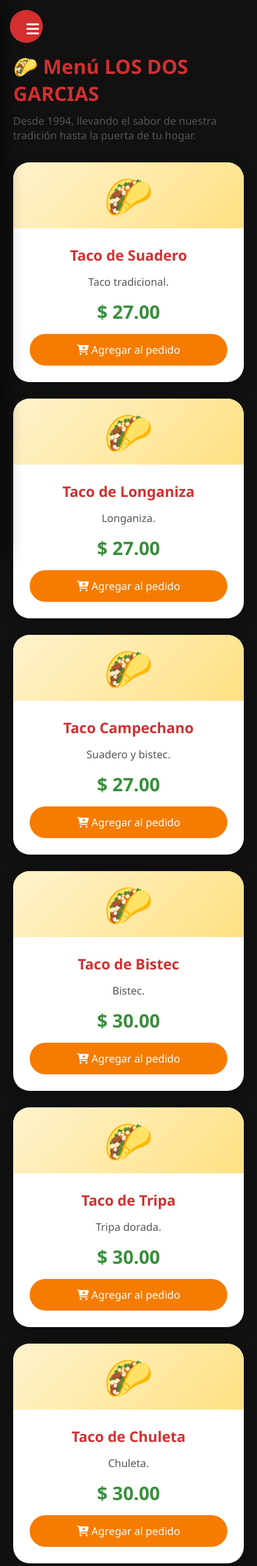
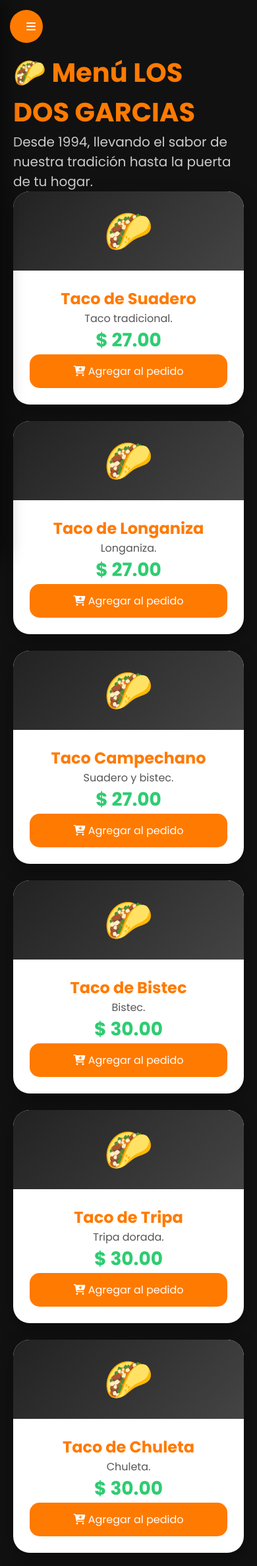
Before and after one commit to emiliogarcianmms-ship-it/los-dos-garcias, a Flask app: page /menu in a window 390 px wide. Shown: the top 2373 px of the page at 66% size. Run offline with Flask 3, Linux system fonts and the light colour scheme; data comes from the database, SQL or seed files in the repository; data that the repository does not hold is empty; some libraries are stand-ins or nearby versions.

Commit message:
Update estilos.css

```diff
--- a/static/css/estilos.css
+++ b/static/css/estilos.css
@@ -1,6 +1,34 @@
 /* =====================================
    LOS DOS GARCIAS
-   DISEÑO GENERAL RESPONSIVE
+   DISEÑO MODERNO DARK
+===================================== */
+
+
+/* VARIABLES */
+
+:root{
+
+    --negro:#0F0F0F;
+    --fondo:#111111;
+    --gris:#1A1A1A;
+    --gris2:#262626;
+
+    --blanco:#FFFFFF;
+    --texto:#222222;
+    --texto-gris:#666666;
+
+    --naranja:#FF7A00;
+    --amarillo:#FFC107;
+    --rojo:#E53935;
+    --verde:#2ECC71;
+    --azul:#2196F3;
+
+}
+
+
+
+/* =====================================
+   GENERAL
 ===================================== */
 
 
@@ -9,20 +37,33 @@
     margin:0;
     padding:0;
     box-sizing:border-box;
-    font-family:'Segoe UI',sans-serif;
+
+    font-family:'Poppins',sans-serif;
 
 }
 
 
+
 body{
 
-    background:#111111;
+    background:var(--fondo);
 
-    color:#F5F5F5;
-
-    font-family:'Poppins',sans-serif;
+    color:var(--texto);
 
 }
+
+
+
+a{
+
+    text-decoration:none;
+
+}
+
+
+
+
+
 /* =====================================
    MENU LATERAL
 ===================================== */
@@ -265,8 +326,31 @@ body{
 
 
 
+h1,
+h2,
+h3,
+h4{
+
+    color:#222;
+
+}
+
+
+
+
+
+p{
+
+    color:#444;
+
+}
+
+
+
+
+
 /* =====================================
-   BOTON MENU CELULAR
+   BOTON MOVIL
 ===================================== */
 
 
@@ -289,7 +373,8 @@ body{
 button{
 
 
-    background:#388e3c;
+    background:var(--naranja);
+
 
     color:white;
 
@@ -300,7 +385,7 @@ button{
     padding:13px 25px;
 
 
-    border-radius:30px;
+    border-radius:15px;
 
 
     cursor:pointer;
@@ -338,23 +423,24 @@ button:hover{
 
 .menu-header{
 
+
     text-align:center;
 
 }
 
 
 
+
+
 .titulo-menu{
 
 
-    color:#d32f2f;
+    color:var(--naranja);
 
     font-size:40px;
 
-    margin-bottom:10px;
+}
 
-
-}
 
 
 
@@ -362,12 +448,9 @@ button:hover{
 .subtitulo-menu{
 
 
-    color:#555;
+    color:#ccc;
 
     font-size:20px;
-
-    margin-bottom:30px;
-
 
 }
 
@@ -408,13 +491,15 @@ button:hover{
 
     box-shadow:
 
-    0 8px 20px rgba(0,0,0,.2);
+    0 8px 25px rgba(0,0,0,.35);
 
 
     transition:.3s;
 
 
 }
+
+
 
 
 
@@ -435,20 +521,20 @@ button:hover{
 
     text-align:center;
 
+}
 
-}
+
 
 
 
 .producto-info h2{
 
 
-    color:#d32f2f;
+    color:var(--naranja);
 
-    font-size:25px;
+}
 
 
-}
 
 
 
@@ -457,31 +543,29 @@ button:hover{
 
     color:#555;
 
-    margin:15px 0;
+}
 
 
-}
 
 
 
 .producto-info h3{
 
 
-    color:#388e3c;
+    color:var(--verde);
 
     font-size:28px;
 
-    margin:15px;
+}
 
 
-}
 
 
 
 .btn-carrito{
 
 
-    background:#f57c00;
+    background:var(--naranja);
 
 }
 
@@ -667,7 +744,110 @@ button:hover{
 
 
 /* =====================================
-   CELULARES
+   CANTIDADES
+===================================== */
+
+
+.cantidad-carrito{
+
+
+    display:flex;
+
+
+    justify-content:center;
+
+
+    align-items:center;
+
+
+    gap:20px;
+
+
+}
+
+
+
+
+
+.btn-cantidad{
+
+
+    width:45px;
+
+    height:45px;
+
+
+    padding:0;
+
+
+    background:var(--azul);
+
+
+}
+
+
+
+
+
+.cantidad-numero{
+
+
+    color:#222;
+
+    font-size:25px;
+
+    font-weight:bold;
+
+
+}
+
+
+
+
+
+/* =====================================
+   PRODUCTO SIN IMAGEN
+===================================== */
+
+
+.producto-icono{
+
+
+    height:120px;
+
+
+    display:flex;
+
+
+    justify-content:center;
+
+
+    align-items:center;
+
+
+    background:
+
+    linear-gradient(
+        135deg,
+        #222,
+        #444
+    );
+
+
+    color:var(--naranja);
+
+
+    font-size:60px;
+
+
+}
+
+
+
+
+
+/* =====================================
+   RESPONSIVE
 ===================================== */
 
 
@@ -700,17 +880,13 @@ button:hover{
     border-radius:50%;
 
 
-    background:#d32f2f;
+    background:var(--naranja);
 
 
     color:white;
 
 
-    font-size:22px;
-
-
 }
-
 
 
 
@@ -758,64 +930,10 @@ button:hover{
 
 
 
-.logo h2{
-
-    font-size:26px;
-
-}
-
-
-
-
-
-.titulo-menu{
-
-
-    font-size:30px;
-
-
-}
-
-
-
-
-.subtitulo-menu{
-
-
-    font-size:16px;
-
-
-}
-
-
-
-
 .productos-container{
 
 
     grid-template-columns:1fr;
-
-
-}
-
-
-
-
-.producto-info h2{
-
-
-    font-size:22px;
-
-
-}
-
-
-
-.card{
-
-
-    padding:20px;
-
 
 }
 
@@ -832,118 +950,12 @@ button{
 
 
 
+
 .info{
 
 
     display:none;
 
-
-}
-
-
-
-/* ICONO PRODUCTO SIN IMAGEN */
-
-.producto-icono{
-
-    height:120px;
-
-    display:flex;
-
-    align-items:center;
-
-    justify-content:center;
-
-    background:
-    linear-gradient(
-    135deg,
-    #fff3cd,
-    #ffe082
-    );
-
-    font-size:60px;
-
-}
-
-
-
-/* CANTIDADES */
-
-.cantidad-carrito{
-
-    display:flex;
-
-    justify-content:center;
-
-    align-items:center;
-
-    gap:20px;
-
-    margin:20px 0;
-
-}
-
-
-
-.btn-cantidad{
-
-    width:45px;
-
-    height:45px;
-
-    padding:0;
-
-    background:#d32f2f;
-
-}
-
-
-
-.cantidad-numero{
-
-    font-size:25px;
-
-    font-weight:bold;
-
-}
-
-
-
-.subtotal-producto{
-
-    font-size:20px;
-
-    margin:15px;
-
-}
-
-
-
-.contacto-menu{
-
-    margin-top:30px;
-
-}
-
-
-
-/* MEJORA CELULAR */
-
-@media(max-width:800px){
-
-
-.producto-card{
-
-    width:100%;
-
-}
-
-
-
-.producto-icono{
-
-    height:100px;
-
 }
 
 
```
Also changed, not shown: other parts of static/css/estilos.css (+71 -61 lines).
